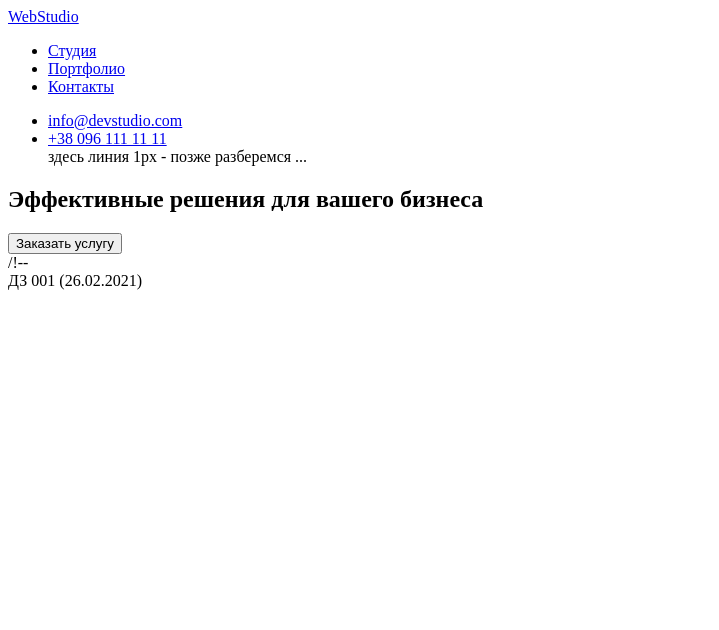
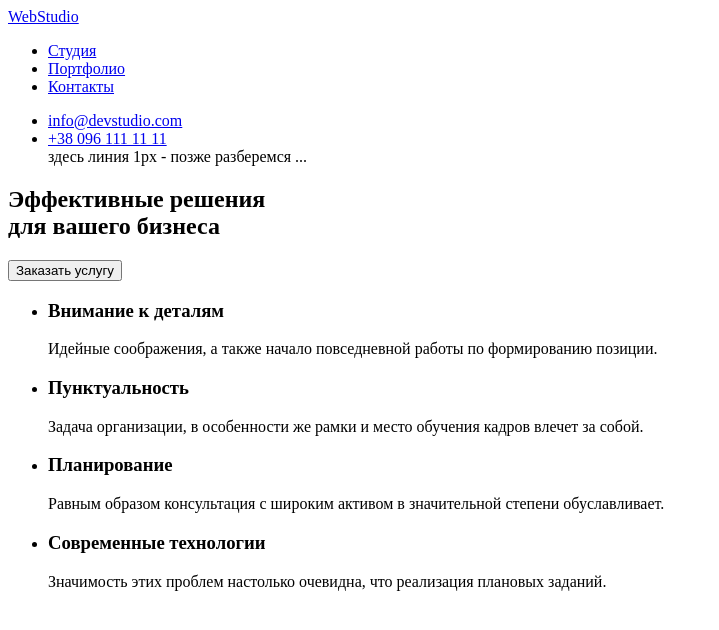
Before and after one commit to sptgin/goit-markup-hw-01, a plain HTML site: page index.html in a window 1280 px wide. Shown: the whole page, without its empty margins (0-719 px from the left). Drawn offline with Linux system fonts and the light colour scheme.

Commit message:
Добавляет секцию Особенности
Добавляем секецию особенности

```diff
--- a/index.html
+++ b/index.html
@@ -7,7 +7,7 @@
     <title>Студия</title>
 </head>
 <body>
-
+    <!-- Секция "Верхняя линия"-->
  <header>
         <nav>
             <a href="/">WebStudio</a>
@@ -23,18 +23,35 @@
         <div>здесь линия 1px - позже разберемся ...</div>
         </ul>
  </header>
+    <!-- Секция "Шапка"-->
     <div>
         <section>
-            <h1>Эффективные решения для вашего бизнеса</h1>
+            <h1>Эффективные решения <br> для вашего бизнеса</h1>
         </section>
         <section>
             <button>Заказать услугу</button>
         </section>
     </div>
-    /!--
+    <!-- Секция "Особенности"-->
     <section>
-
-
+        <ul>
+            <li>
+                <h3>Внимание к деталям</h3>
+                <p>Идейные соображения, а также начало повседневной работы по формированию позиции.</p>
+            </li>
+            <li>
+                <h3>Пунктуальность</h3>
+                <p>Задача организации, в особенности же рамки и место обучения кадров влечет за собой.</p>
+            </li>
+            <li>
+                <h3>Планирование</h3>
+                <p>Равным образом консультация с широким активом в значительной степени обуславливает.</p>
+            </li>
+            <li>
+                <h3>Современные технологии</h3>
+                <p>Значимость этих проблем настолько очевидна, что реализация плановых заданий.</p>
+            </li>
+        </ul>
     </section>
 
 
@@ -43,7 +60,7 @@
 
 
 
-ДЗ 001 (26.02.2021)
+
 
 
 </body>
```
